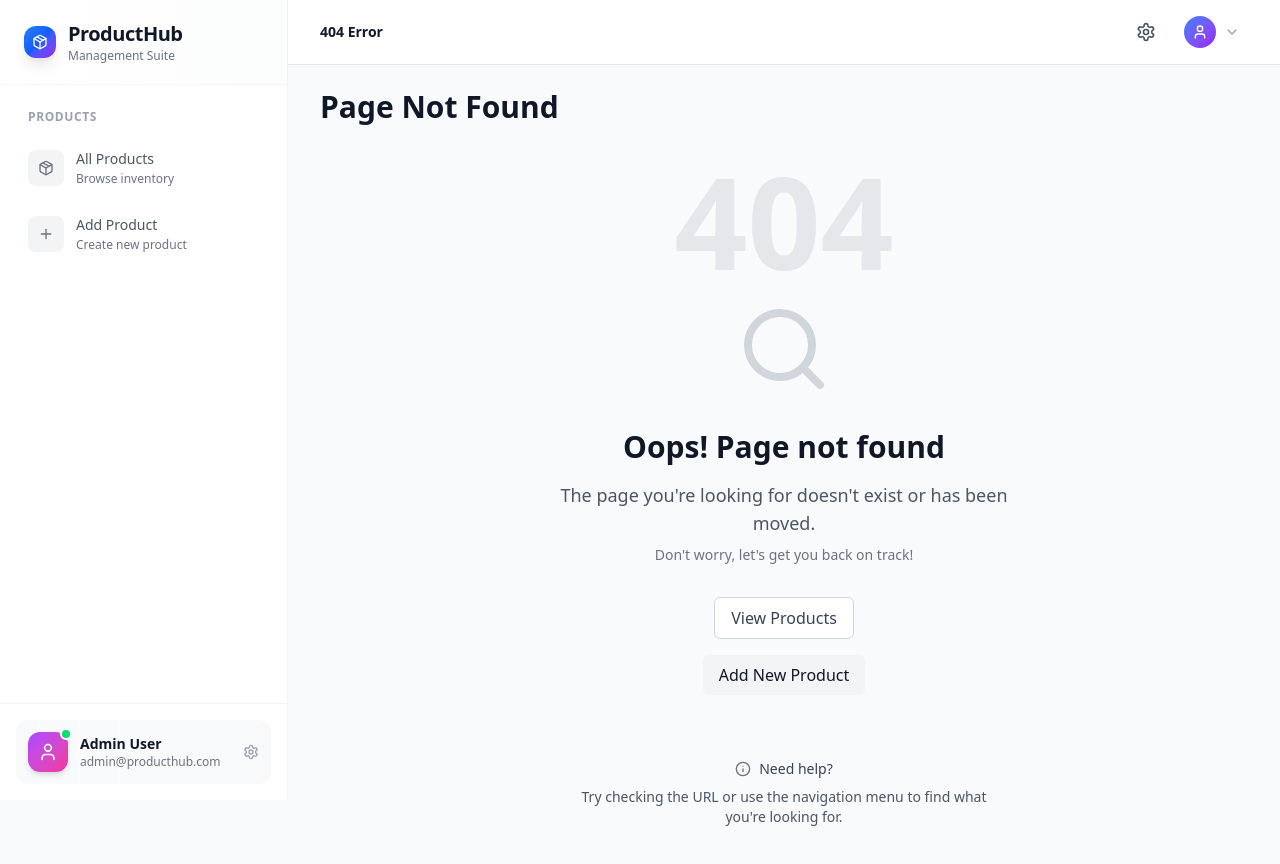
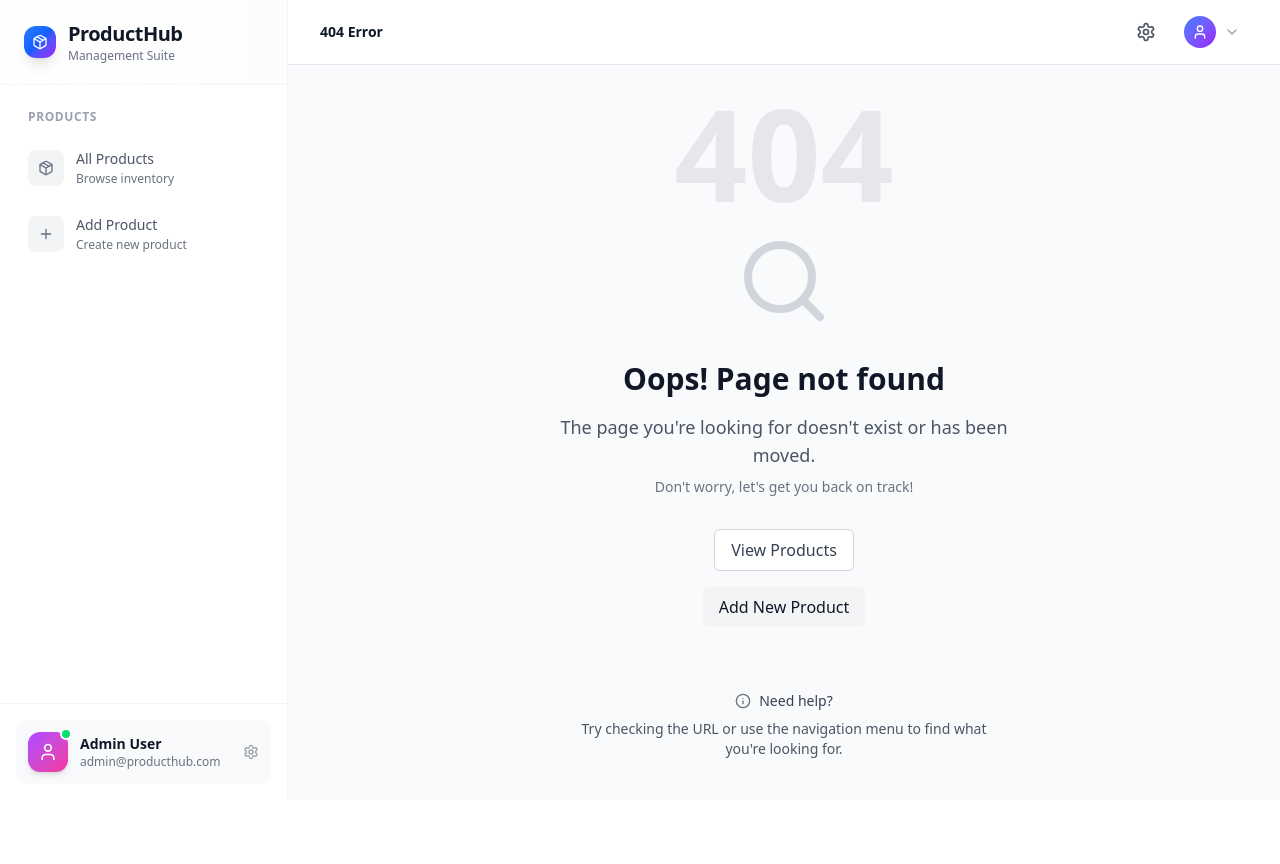
Before and after one commit to zelhajou/product-dashboard, a React (Vite) app: page /not-found in a window 1280 px wide. Shown: the top 864 px of the page. After the commit the page ends 800 px from the top, so only its background shows below. Built offline with nearby package versions, Linux system fonts and the light colour scheme.

Commit message:
refactor: remove title prop from Layout in NotFound component

```diff
--- a/src/pages/NotFound.tsx
+++ b/src/pages/NotFound.tsx
@@ -7,7 +7,6 @@ import { Icons } from "@/components/icons";
 export function NotFound() {
   return (
     <Layout
-      title="Page Not Found"
       breadcrumbs={[{ label: "404 Error" }]}
     >
       <div className="min-h-[60vh] flex items-center justify-center">
```
